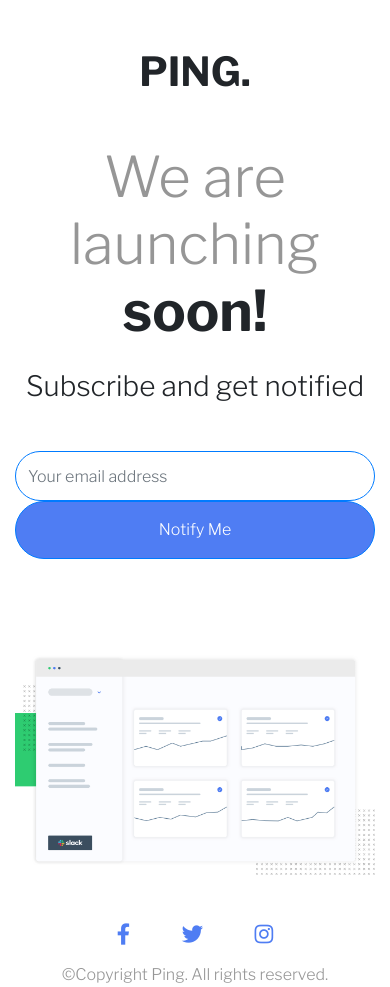
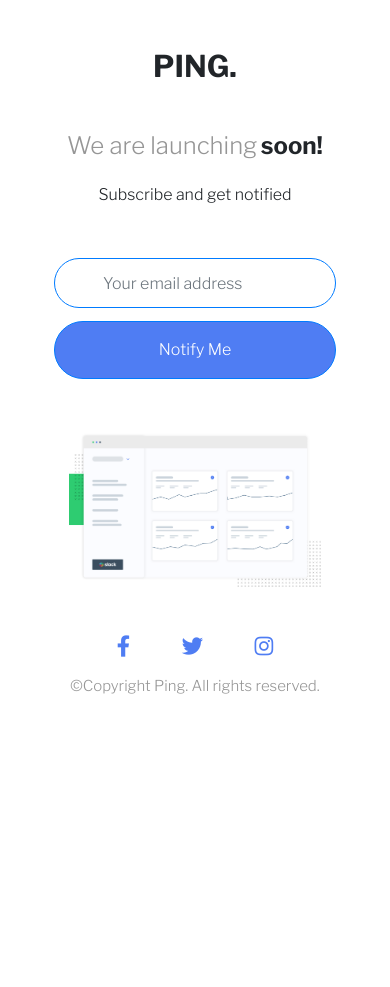
Before and after one commit to snehalopa/ping-coming-soon-page, a plain HTML site: page index.html in a window 390 px wide. After the commit the page ends 844 px from the top, so only its background shows below. Drawn offline with nearby package versions, Linux system fonts and the light colour scheme.

Commit message:
making the page responsive

```diff
--- a/index.html
+++ b/index.html
@@ -24,16 +24,16 @@
     </h1>
   </div>
 
-  <div class="container text-center">
-      <span class="font-weight-light display-4 gray">We are launching</span> <span class="font-weight-bolder display-4">soon!</span>
+  <div class="container text-center ">
+      <span class="font-weight-light display-4 gray ">We are launching</span> <span class="font-weight-bolder display-4">soon!</span>
 
-      <h3 class="font-weight-light display-7 my-4">Subscribe and get notified</h3>
+      <h3 class="font-weight-light my-4">Subscribe and get notified</h3>
   </div>
 
   <div class="container ">
     <div class="row my-5">
       <div class="col-md-10 alignment">
-          <input class="form-control py-4 rounded-pill border border-primary " type="email" placeholder="Your email address">
+          <input class="form-control py-4 px-5 rounded-pill border border-primary " type="email" placeholder="Your email address">
       </div>
       <div class="col-md-2  alignment">
           <button class=" button btn-block p-3 rounded-pill btn btn-primary ">Notify Me</button>
@@ -42,7 +42,7 @@
   </div>
 
   <div class="container text-center">
-    <img src="images/illustration-dashboard.png" class="img-fluid mt-5">
+    <img src="images/illustration-dashboard.png" class="img-fluid  col-md mt-md-5">
   </div>
 
   <div class="container text-center bluecolour mt-5">
@@ -51,7 +51,7 @@
     <i class="fab fa-instagram fa-lg px-4"></i>
   </div>
 
-  <div class="container text-center mt-3 gray">
+  <div class="container text-center mt-3 gray footer">
       ©Copyright Ping. All rights reserved.
   </div>
 
--- a/main.css
+++ b/main.css
@@ -17,3 +17,25 @@ body{
     background-color: hsl(223, 87%, 63%);
     color:white;
 }
+
+
+@media (max-width: 760px) {
+    .container{
+        width:80%;
+    }
+    .display-4{
+        font-size: 24px;
+    }
+    h3{
+        font-size:16px;
+    }
+    h1{
+        font-size:30px;
+    }
+    .alignment{
+        margin: 2% 0;
+    }
+    .footer{
+        font-size:15px;
+    }
+}
```
